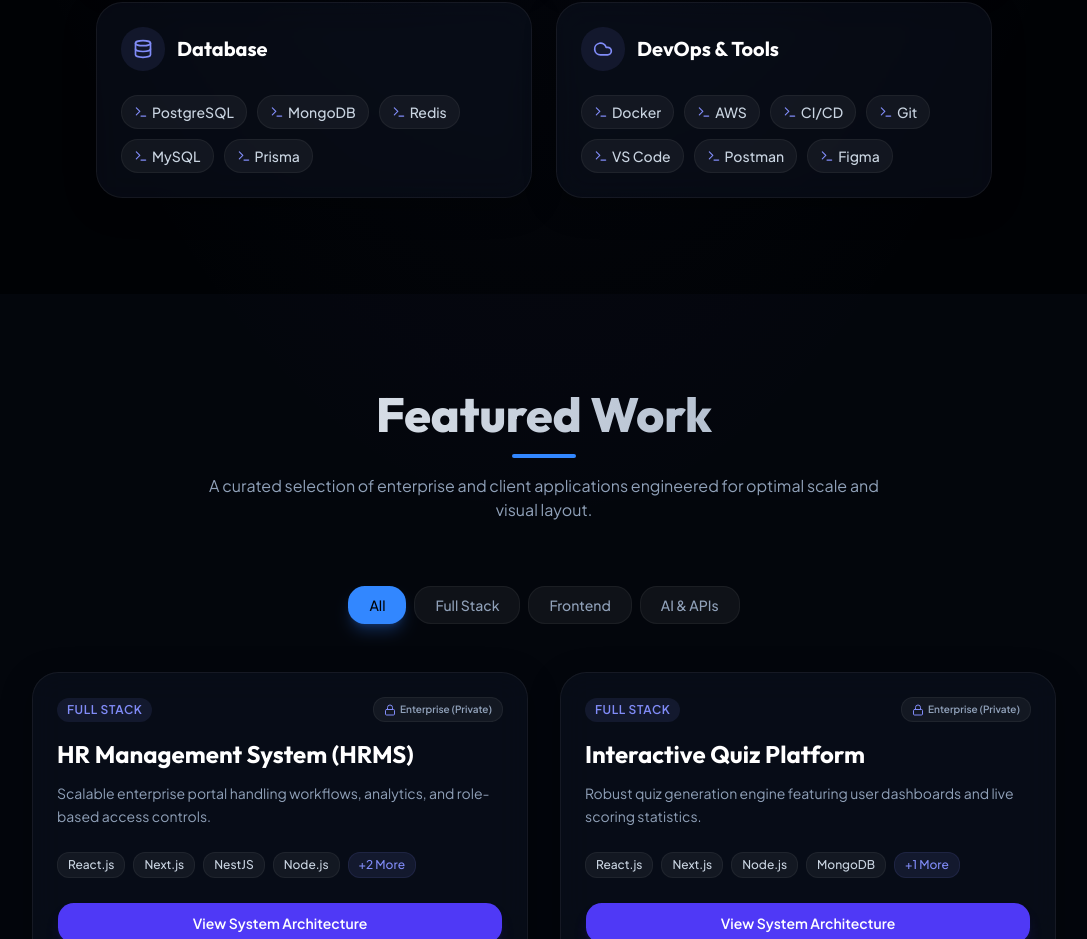
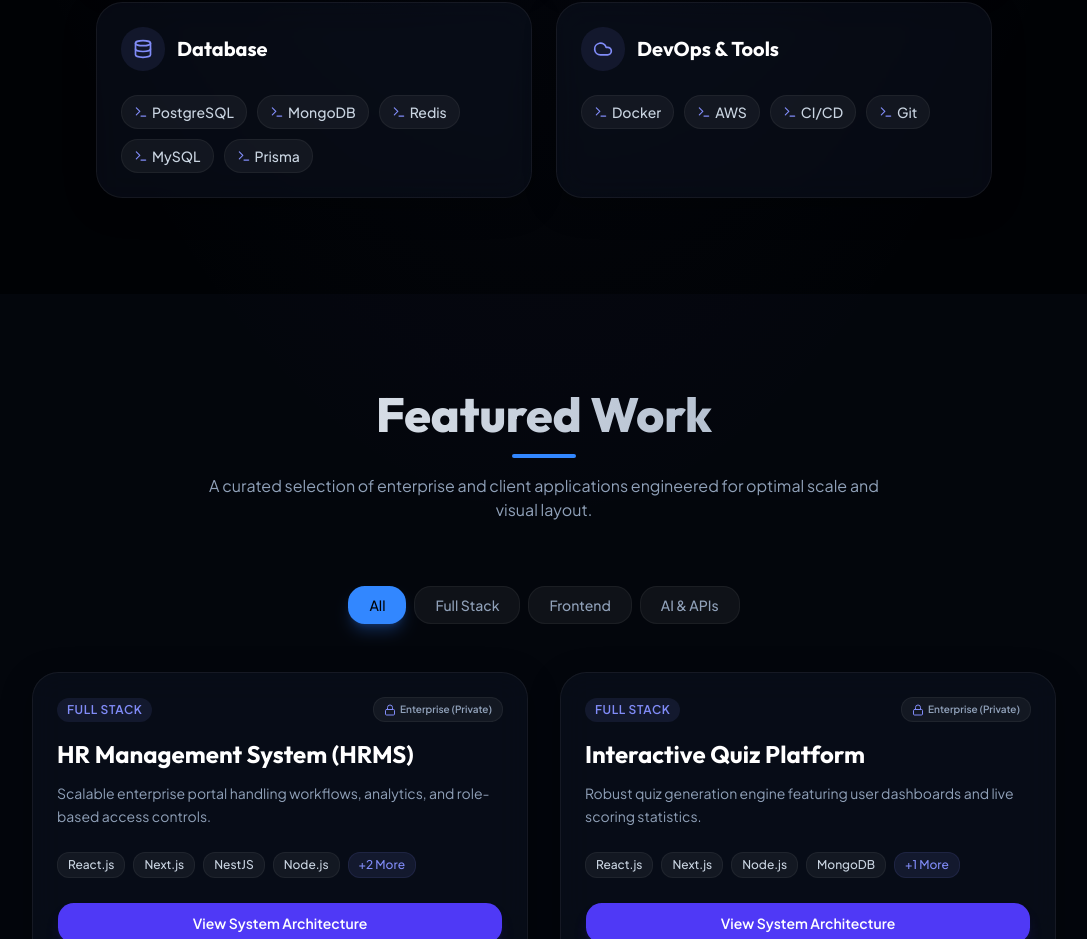
Before and after one commit to rohiniglobaltech-web/portfolio, a Next.js app: page / in a window 1280 px wide. Shown: the part 2600-3539 px from the top of the page, without its empty margins (96-1183 px from the left). Built offline with nearby package versions, Linux system fonts and the light colour scheme.

Commit message:
code committed

```diff
--- a/src/components/Skills.tsx
+++ b/src/components/Skills.tsx
@@ -27,7 +27,7 @@ const skillCategories = [
     id: "devops",
     title: "DevOps & Tools",
     icon: <Cloud className="h-5 w-5" />,
-    skills: ["Docker", "AWS", "CI/CD", "Git", "VS Code", "Postman", "Figma"]
+    skills: ["Docker", "AWS", "CI/CD", "Git"]
   }
 ];
 
```
